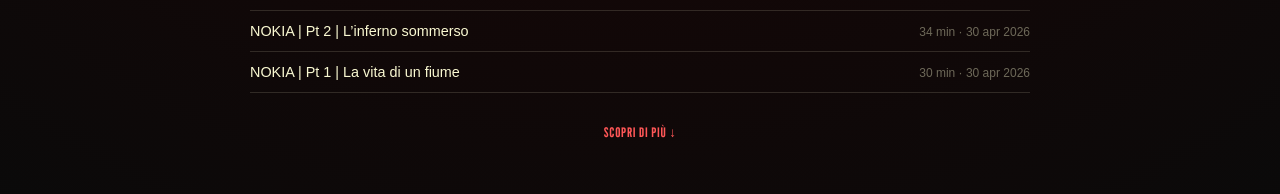
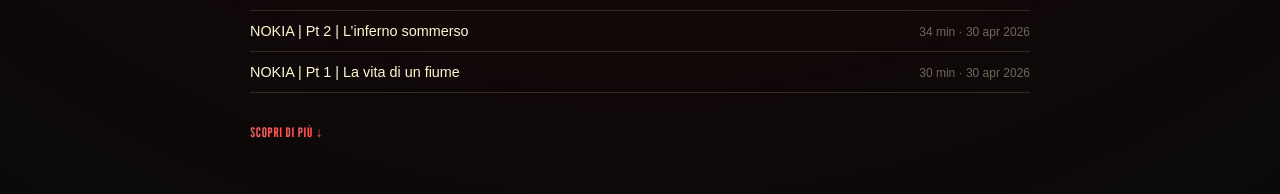
Before and after one commit to matteo492/storie-di-brand, a Next.js app: page / in a window 1280 px wide. Shown: the part 1586-1780 px from the top of the page. Built offline with nearby package versions, Linux system fonts and the light colour scheme.

Commit message:
CTA 'SCOPRI DI PIÙ': stesso stile link-arrow, allineata a sinistra
Co-Authored-By: Claude Sonnet 4.6 <noreply@anthropic.com>

```diff
--- a/app/globals.css
+++ b/app/globals.css
@@ -632,14 +632,9 @@ img { max-width: 100%; display: block; }
   cursor: pointer;
   padding: 0;
   margin-bottom: 2rem;
-  font-family: var(--display);
-  text-transform: uppercase;
-  letter-spacing: 0.05em;
-  color: var(--red);
-  white-space: nowrap;
-  transition: opacity 0.2s;
+  text-align: left;
+  align-self: flex-start;
 }
-.sdb-podcast__expand-btn:hover { opacity: 0.8; }
 .sdb-podcast__ep-title {
   color: var(--cream);
   font-size: 0.9rem;
--- a/components/PodcastPlayer.tsx
+++ b/components/PodcastPlayer.tsx
@@ -111,7 +111,7 @@ export default function PodcastPlayer({ episodes }: { episodes: PodcastEp[] }) {
       {/* CTA espandi / scopri altro */}
       {!expanded ? (
         <button
-          className="sdb-podcast__expand-btn"
+          className="link-arrow sdb-podcast__expand-btn"
           onClick={() => setExpanded(true)}
         >
           Scopri di più ↓
```
